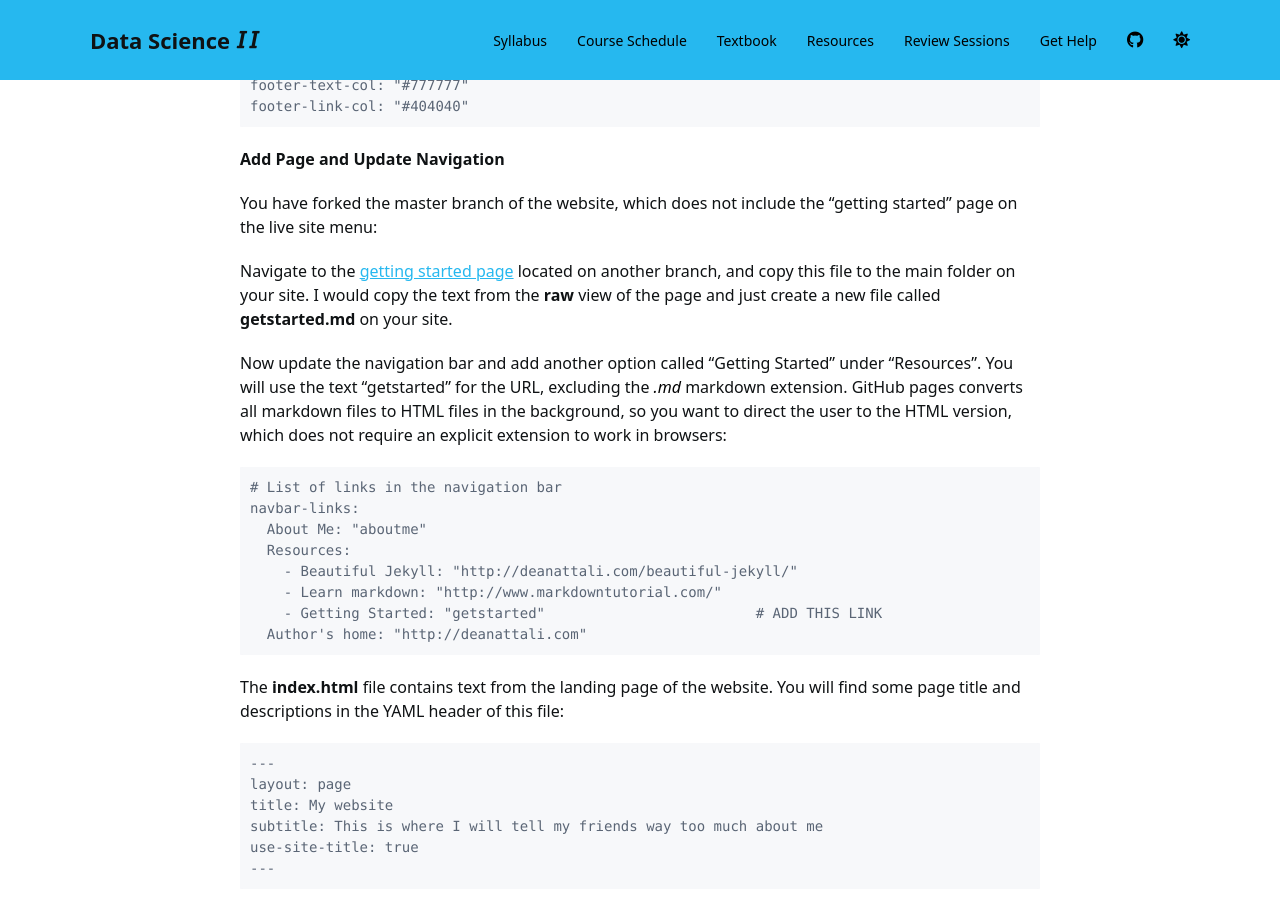
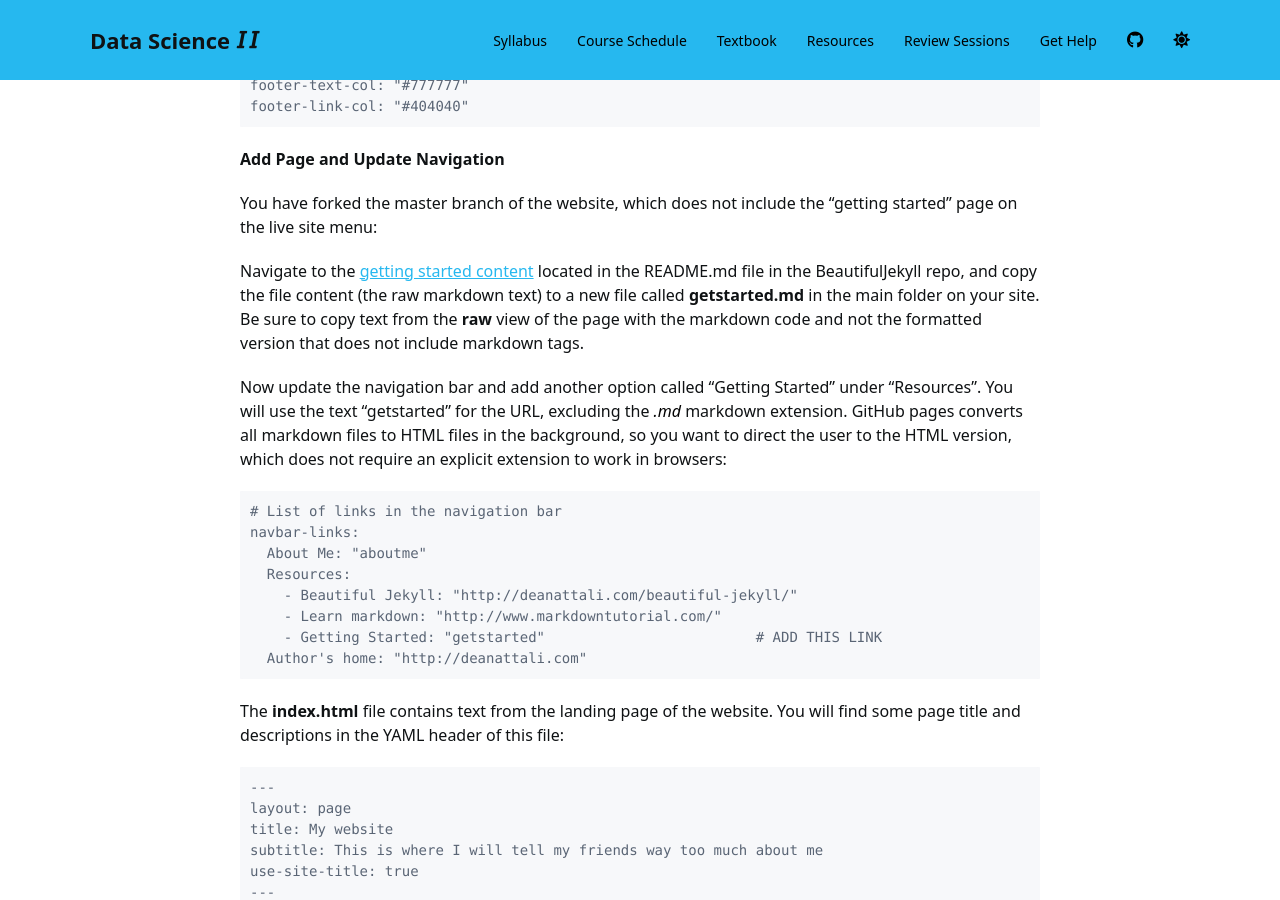
Before and after one commit to DS4PS/cpp-527-fall-2020, a Jekyll site: the page built from schedule.md, in a window 1280 px wide and 900 px high, scrolled down 45038 px. Built offline with Jekyll 4.4.1, drawn with Linux system fonts in a browser that asks for light colours; nearby versions of some CDN libraries; a script bundle is joined from its source files by our own code; library files that are not in the unit come from our copies; a style sheet for code colours, icons or effects is not loaded.

Commit message:
Update schedule.md

```diff
--- a/schedule.md
+++ b/schedule.md
@@ -1909,7 +1909,7 @@ footer-link-col: "#404040"
 
 You have forked the master branch of the website, which does not include the "getting started" page on the live site menu:
 
-Navigate to the [getting started page](https://github.com/daattali/beautiful-jekyll/blob/gh-pages/getstarted.md) located on another branch, and copy this file to the main folder on your site. I would copy the text from the **raw** view of the page and just create a new file called **getstarted.md** on your site.
+Navigate to the [getting started content](https://github.com/daattali/beautiful-jekyll/blob/master/README.md) located in the README.md file in the BeautifulJekyll repo, and copy the file content (the raw markdown text) to a new file called **getstarted.md** in the main folder on your site. Be sure to copy text from the **raw** view of the page with the markdown code and not the formatted version that does not include markdown tags.
 
 Now update the navigation bar and add another option called "Getting Started" under "Resources". You will use the text "getstarted" for the URL, excluding the *.md* markdown extension. GitHub pages converts all markdown files to HTML files in the background, so you want to direct the user to the HTML version, which does not require an explicit extension to work in browsers:
 
```
